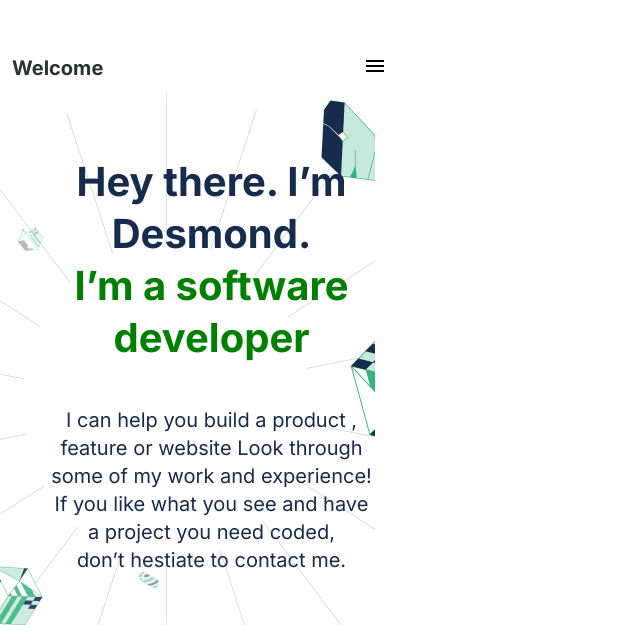
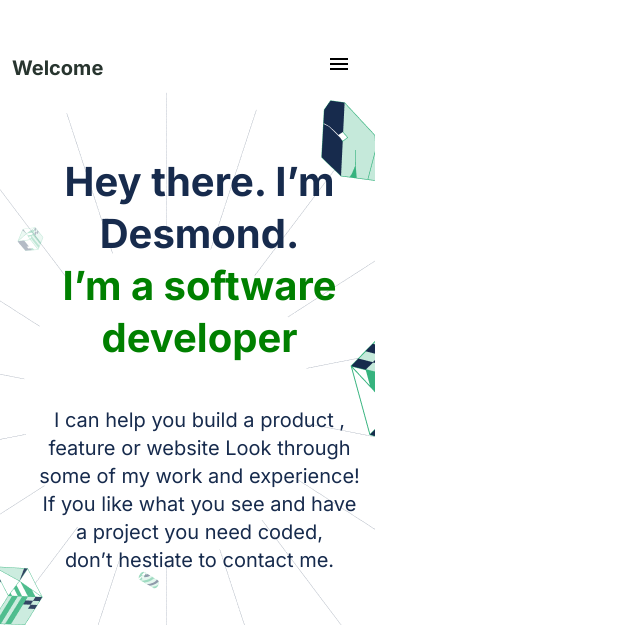
Before and after one commit to 28919926/Portfolio-Mobile, a website: page index.html in a window 1280 px wide. Shown: the top 625 px of the page, without its empty margins (0-640 px from the left). Drawn offline with nearby package versions, Linux system fonts and the light colour scheme.

Commit message:
Add modified changes on html and css files

```diff
--- a/index.html
+++ b/index.html
@@ -12,6 +12,7 @@
     <title>Portfolio</title>
 </head>
 <body>
+    <section class="main-container">
     <header>
         <nav>
             <a href="#"><h2 class="welcome">Welcome</h2></a>
@@ -20,16 +21,14 @@
             </div>
         </nav>
     </header>
-
-        <section class="headline">
+    <section class="headline">
             <h1 class="black">Hey there. I’m Desmond.<br>
                 <span id="green"> I’m a software developer</span></h1>
                 <p class="text" id="ptext">
                     I can help you build a product ,<br> feature or website Look through<br> some of my work and experience!<br> If you like what you see and have<br> a project you need coded,<br>
                    don’t hestiate to contact me.
                 </p>
-
-        <ul class="socialmedia-icons">
+            <ul class="socialmedia-icons">
                 <li>
                     <a href="#"><img src="images/Vector.jpg" alt=""></a>
                 </li>
@@ -47,6 +46,7 @@
                 </li>
             </ul>
         </section>
+    </section>
 
 
 </body>
--- a/style.css
+++ b/style.css
@@ -5,19 +5,22 @@
   margin: 0;
 }
 
+.main-container {
+  position: relative;
+  width: 375px;
+  height: 6715px;
+  background: #fff;
+}
+
 nav {
   position: absolute;
   width: 375px;
-  height: 92px;
   left: 0;
   right: 0;
   top: 44px;
   bottom: 0;
+  justify-content: space-between;
   display: flex;
-  justify-content: space-between;
-  flex-direction: row;
-  list-style: none;
-  padding: 10px 12px;
 }
 
 a {
@@ -25,16 +28,35 @@ a {
   text-decoration: none;
 }
 
+#menu {
+  cursor: pointer;
+  display: flex;
+  flex-direction: row;
+  align-items: flex-start;
+  padding: 8px;
+  width: 40px;
+  height: 40px;
+  right: 24px;
+  top: calc(50% - 40px / 2);
+  border-radius: 8px;
+  order: 0;
+  flex-grow: 0;
+}
+
 .welcome {
-  width: 90px;
+  display: flex;
+  flex-direction: row;
+  align-items: center;
+  padding: 10px 12px;
+  left: 12px;
+  top: calc(50% - 48px / 2);
+  width: 114px;
   height: 28px;
   font-family: 'Inter', sans-serif;
   font-style: normal;
   font-weight: 600;
   font-size: 20px;
   line-height: 28px;
-  display: flex;
-  align-items: center;
   text-align: center;
   color: #28352f;
   flex: none;
@@ -70,6 +92,7 @@ h1 {
   flex: none;
   order: 0;
   flex-grow: 0;
+  margin-left: -24px;
 }
 
 #green {
@@ -86,6 +109,7 @@ h1 {
   line-height: 28px;
   text-align: center;
   color: #172b4d;
+  margin-left: -24px;
   flex: none;
   order: 1;
   flex-grow: 0;
```
